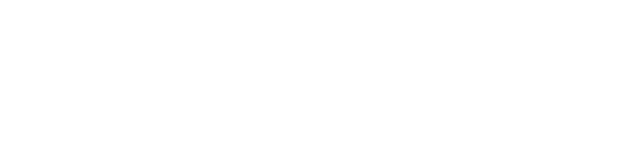
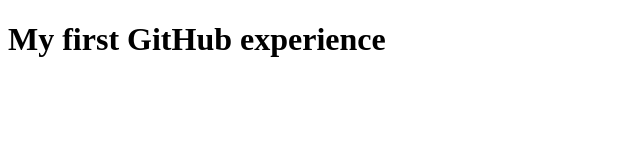
Before and after one commit to AnastasiiaDiaz/my-first-github, a plain HTML site: page index.html in a window 1280 px wide. Shown: the whole page, without its empty margins (0-640 px from the left). Drawn offline with Linux system fonts and the light colour scheme.

Commit message:
Добавили заголовок

```diff
--- a/index.html
+++ b/index.html
@@ -8,6 +8,6 @@
     <link rel="stylesheet" href="style.css">
 </head>
 <body>
-
+    <h1>My first GitHub experience</h1>
 </body>
 </html>
```
